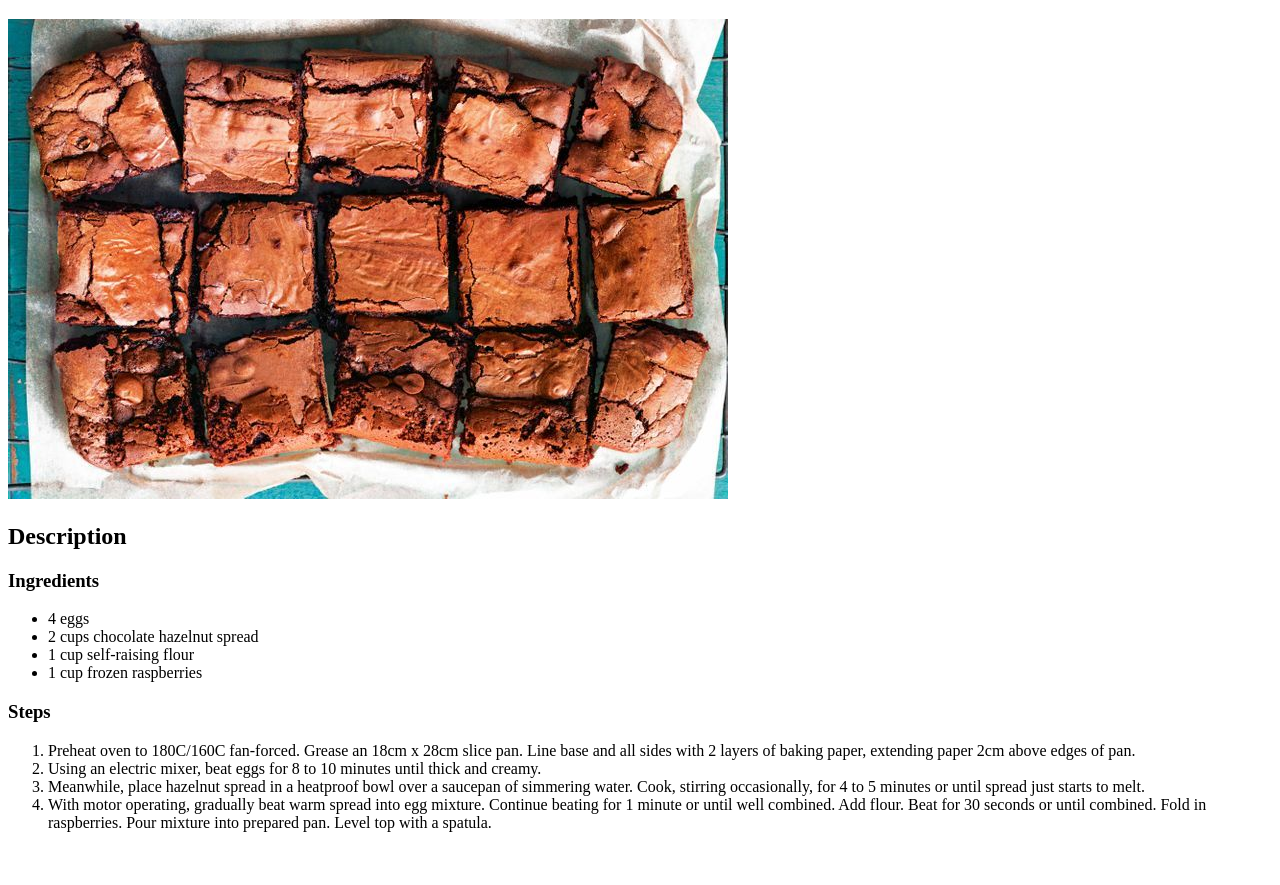
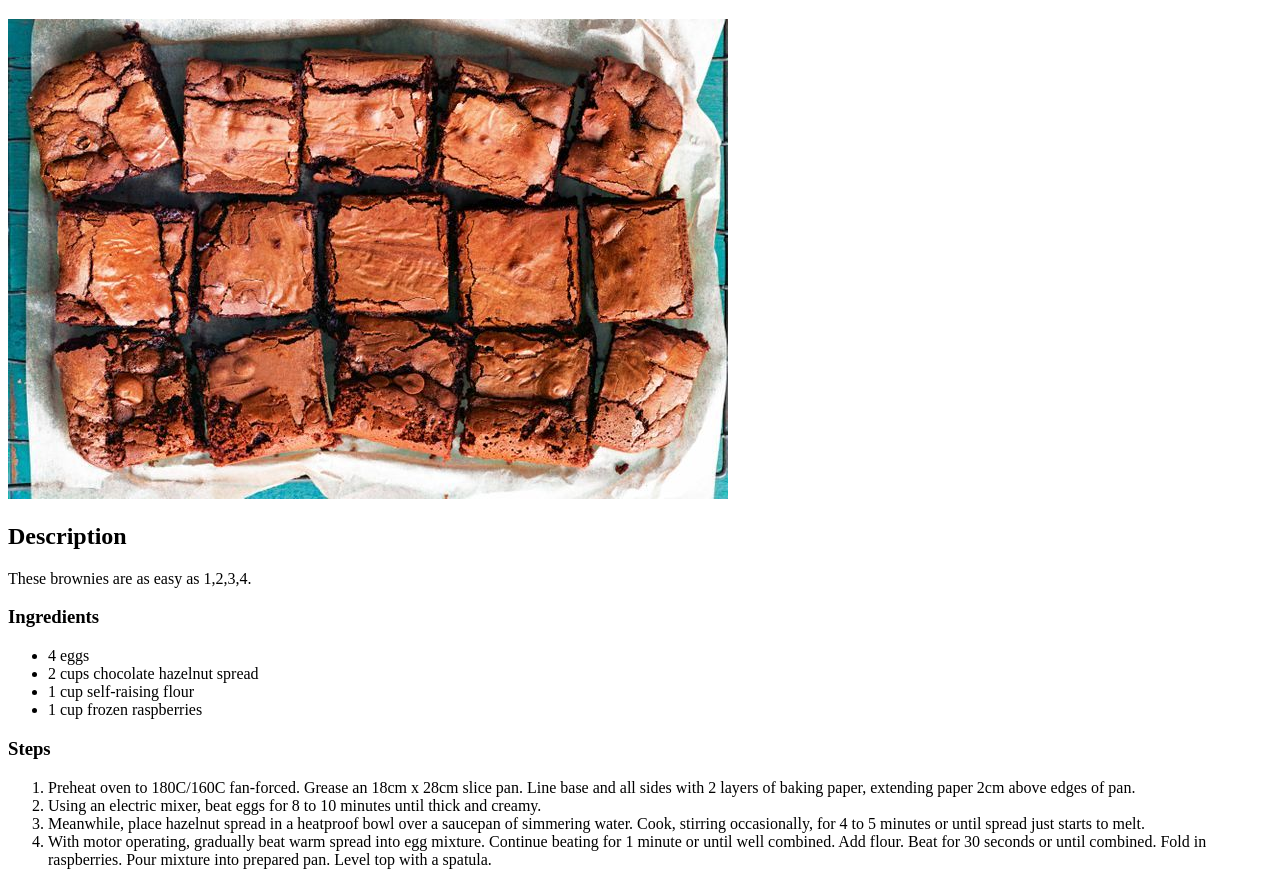
Before and after one commit to isa-q117/odin-recipes, a plain HTML site: page recipes/raspberry-hazelnut-brownies.html in a window 1280 px wide. Shown: the part 61-946 px from the top of the page. Before the commit the page ends 909 px from the top, so only its background shows below. Drawn offline with Linux system fonts and the light colour scheme.

Commit message:
Added description to "brownies" I forgot the description. I added it. It's work of art now.

```diff
--- a/recipes/raspberry-hazelnut-brownies.html
+++ b/recipes/raspberry-hazelnut-brownies.html
@@ -9,7 +9,7 @@
     <h1>Raspberry Hazelnut Brownies</h1>
     <img src="/recipes/imgs/4-ingredient-raspberry-hazelnut-brownies-104019-1 (1).jpeg" alt="raspberry hazelnut brownies">
     <h2>Description</h2>
-    <p></p>
+    <p>These brownies are as easy as 1,2,3,4.</p>
 
         <h3>Ingredients</h3>
         <ul>
```
